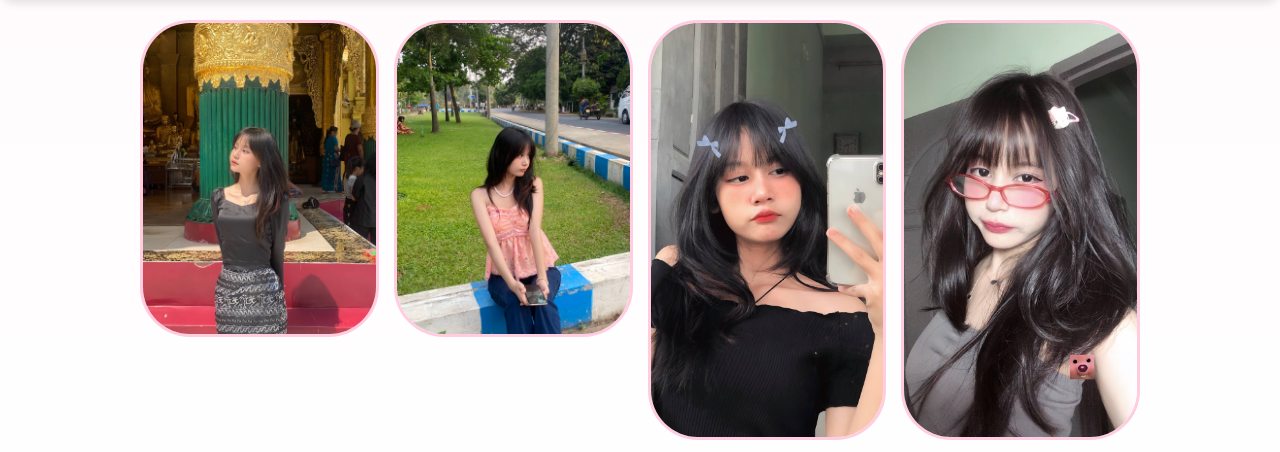
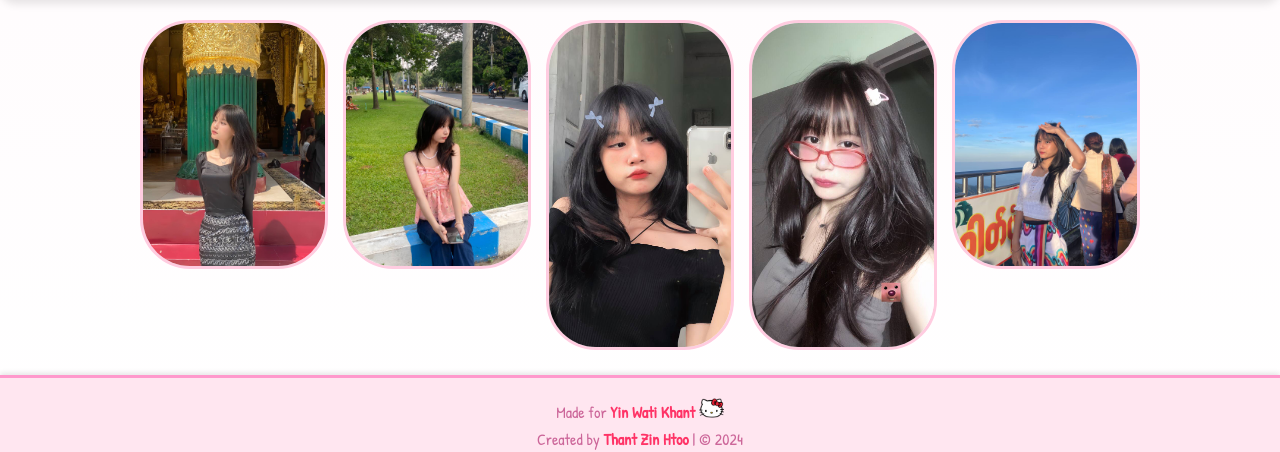
Before and after one commit to miki25220005/yinwati, a plain HTML site: page index.html in a window 1280 px wide. Shown: the part 3318-3770 px from the top of the page. Drawn offline with Linux system fonts and the light colour scheme.

Commit message:
Update index.html

```diff
--- a/index.html
+++ b/index.html
@@ -67,6 +67,12 @@
                 <img src="My _Wadi_/aged.jpg" alt="Go to Young">
             </a>
         </div>
+	<div class="thumbnail">
+            <a href="KHY.html">
+                <img src="My _Wadi_/KHY7.jpg" alt="Go to Young">
+            </a>
+        </div>
+    </div>
     </div>
 
     <!-- Full-Screen Modal for Main Image -->
```
